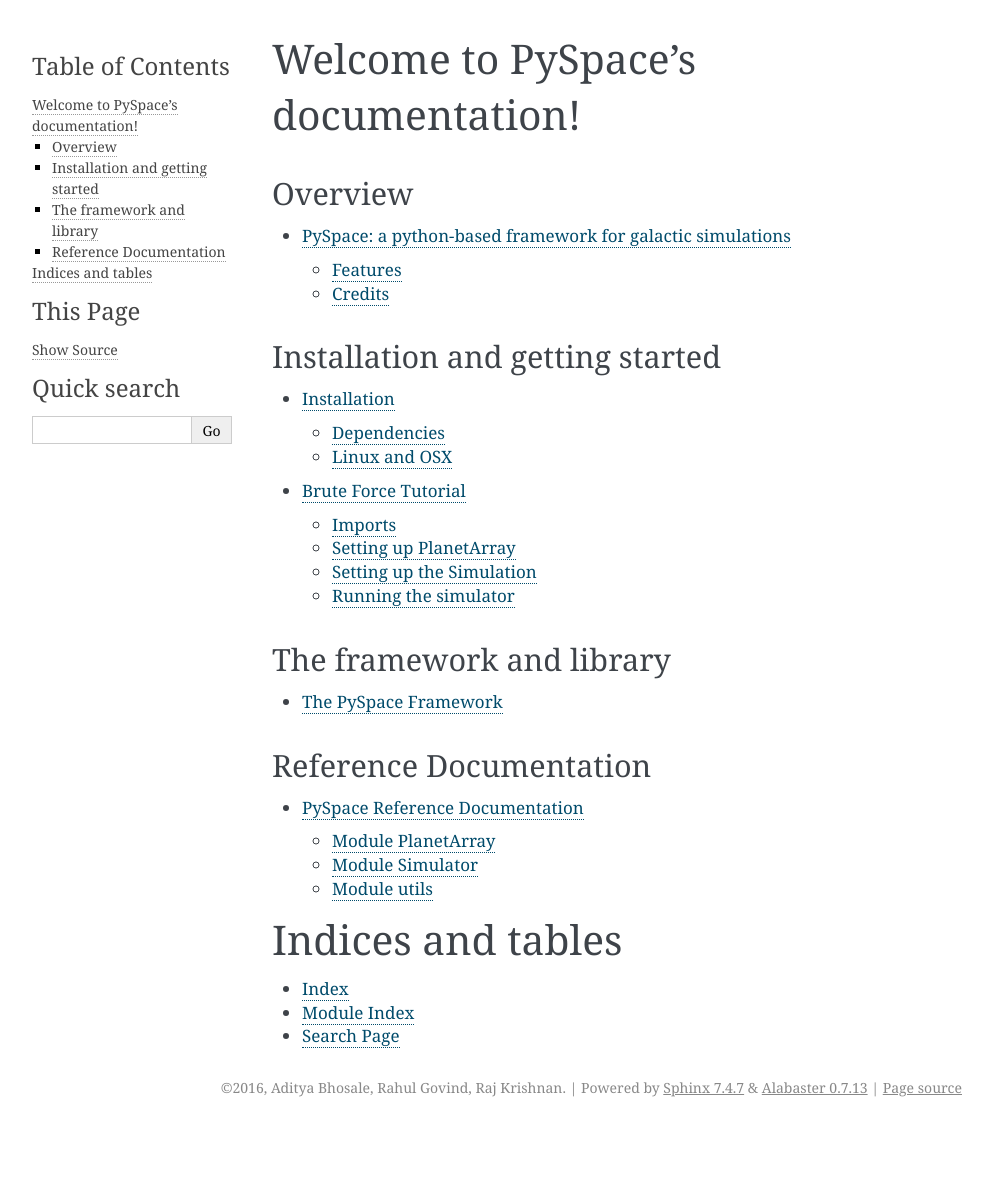
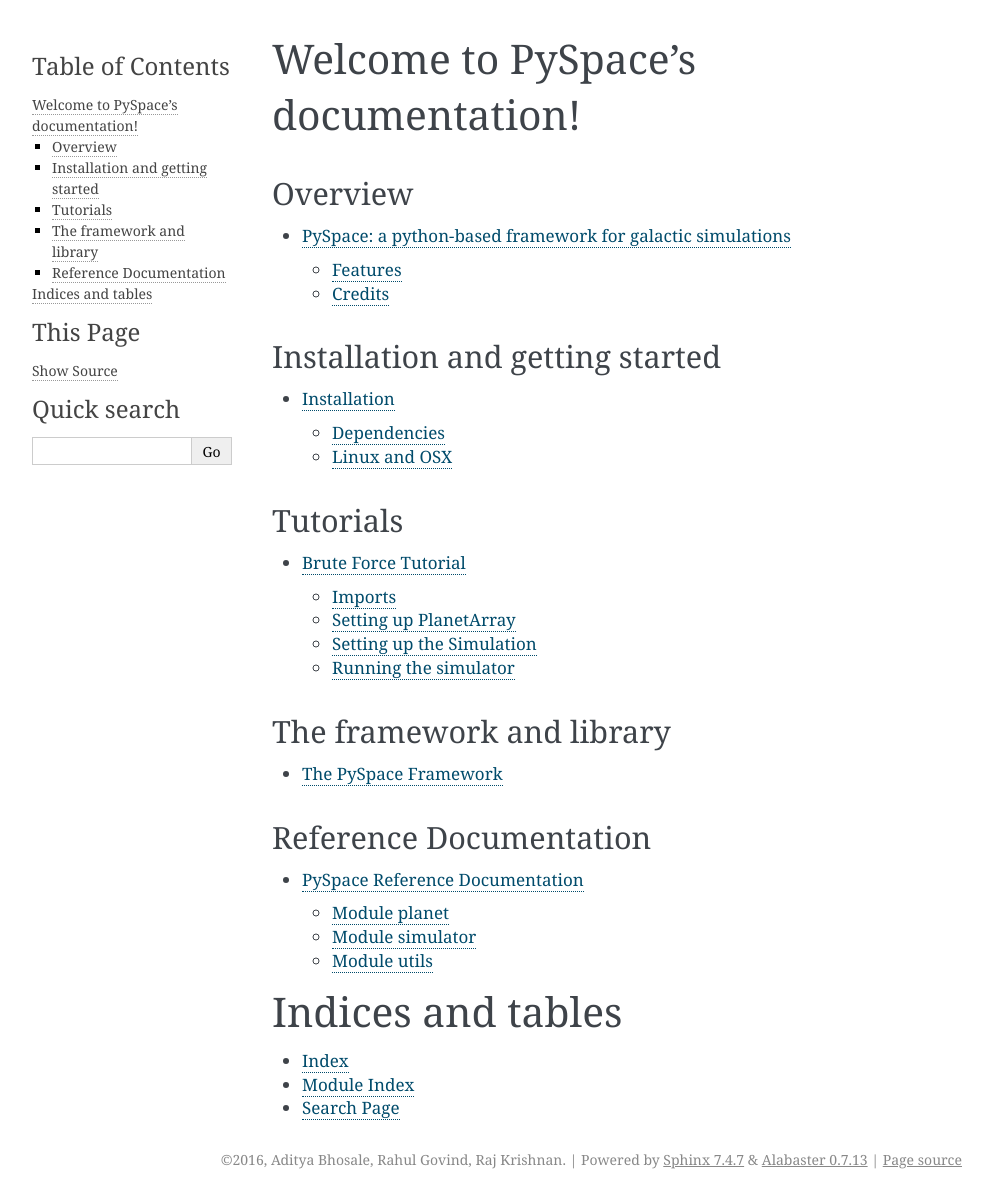
Before and after one commit to john-veillette/pyspace, a Sphinx documentation site: the page built from docs/source/index.rst, in a window 1280 px wide. Shown: the whole page, without its empty margins (148-1140 px from the left). Built offline with Sphinx 7.4.7, drawn with Linux system fonts in a browser that asks for light colours; formulas are drawn with MathJax 3; before the commit the page ends 1127 px from its top, so only the background shows below that.

Commit message:
Reorganize docs and update requirements

```diff
--- a/docs/source/index.rst
+++ b/docs/source/index.rst
@@ -23,6 +23,14 @@
     :maxdepth: 2
 
     installation.rst
+
+*********
+Tutorials
+*********
+
+.. toctree::
+    :maxdepth: 2
+
     tutorial/brute_force.rst
 
 *************************
--- a/docs/source/reference/planet.rst
+++ b/docs/source/reference/planet.rst
@@ -1,6 +1,6 @@
-==================
-Module PlanetArray
-==================
+=============
+Module planet
+=============
 
 .. automodule:: pyspace.planet
     :members:
--- a/docs/source/reference/simulator.rst
+++ b/docs/source/reference/simulator.rst
@@ -1,5 +1,5 @@
 ================
-Module Simulator
+Module simulator
 ================
 
 .. automodule:: pyspace.simulator
--- a/requirements.txt
+++ b/requirements.txt
@@ -1,2 +1,3 @@
 numpy
 cython
+pyevtk
```
